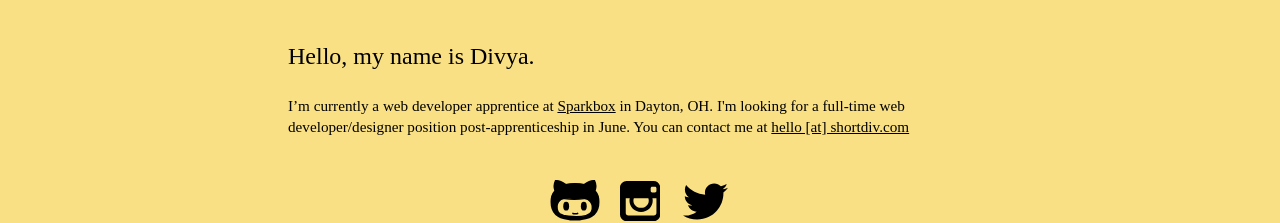
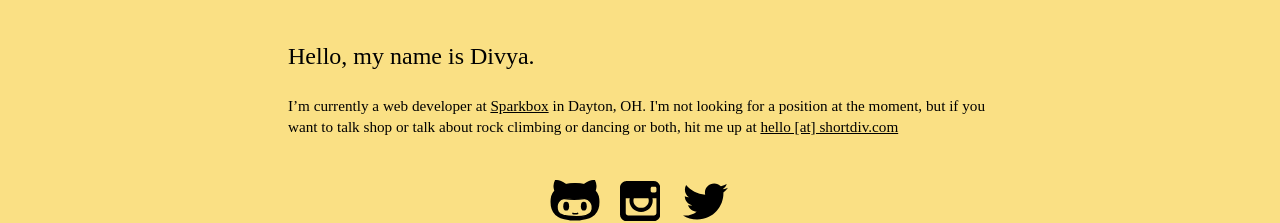
Before and after one commit to shortdiv/mywebsite, a plain HTML site: page index.html in a window 1280 px wide. Shown: the top 223 px of the page. Drawn offline with Linux system fonts and the light colour scheme; a small style sheet from the web is missing; a web font is replaced by a local one.

Commit message:
fix: Finally updating my status

```diff
--- a/index.html
+++ b/index.html
@@ -41,7 +41,7 @@
     <section class="color-block--yellow">
       <div class="hello-divya l--padding-above--medium">
         <h1 class="t--futura t--salutations l--padding-below--small">Hello, my name is Divya.</h1>
-        <p class="t--georgia t--introduction"> I’m currently a web developer apprentice at <strong><a href="http://seesparkbox.com" >Sparkbox</a></strong> in Dayton, OH. I'm looking for a full-time web developer/designer position post-apprenticeship in June. You can contact me at <a href="mailto:hello@shortdiv.com">hello [at] shortdiv.com</a></p>
+        <p class="t--georgia t--introduction"> I’m currently a web developer at <strong><a href="http://seesparkbox.com" >Sparkbox</a></strong> in Dayton, OH. I'm not looking for a position at the moment, but if you want to talk shop or talk about rock climbing or dancing or both, hit me up at <a href="mailto:hello@shortdiv.com">hello [at] shortdiv.com</a></p>
         <ul class="socialicons clearfix">
           <li><a href="http://github.com/shortdiv" class="socialicons--github"></a></li>
           <li><a href="http://instagram.com/shortdiv" class="socialicons--instagram"></a></li>
```
